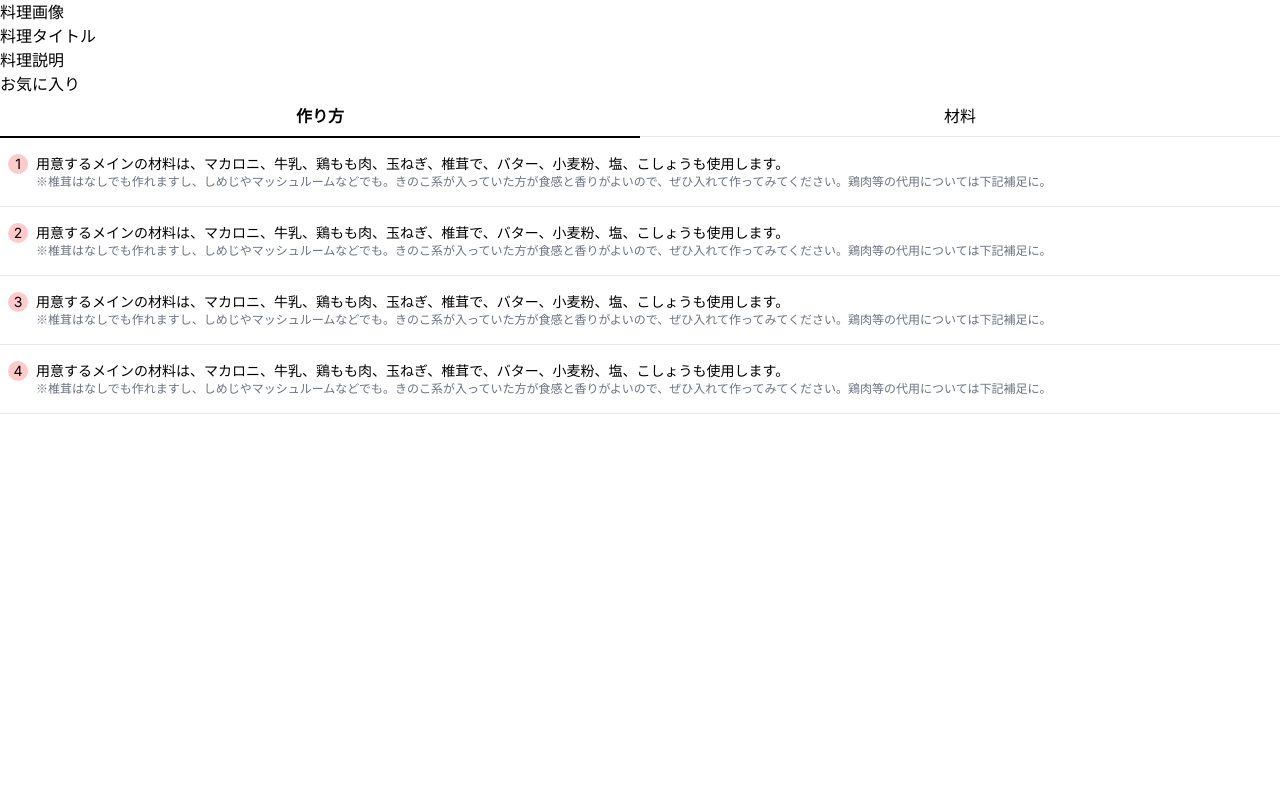
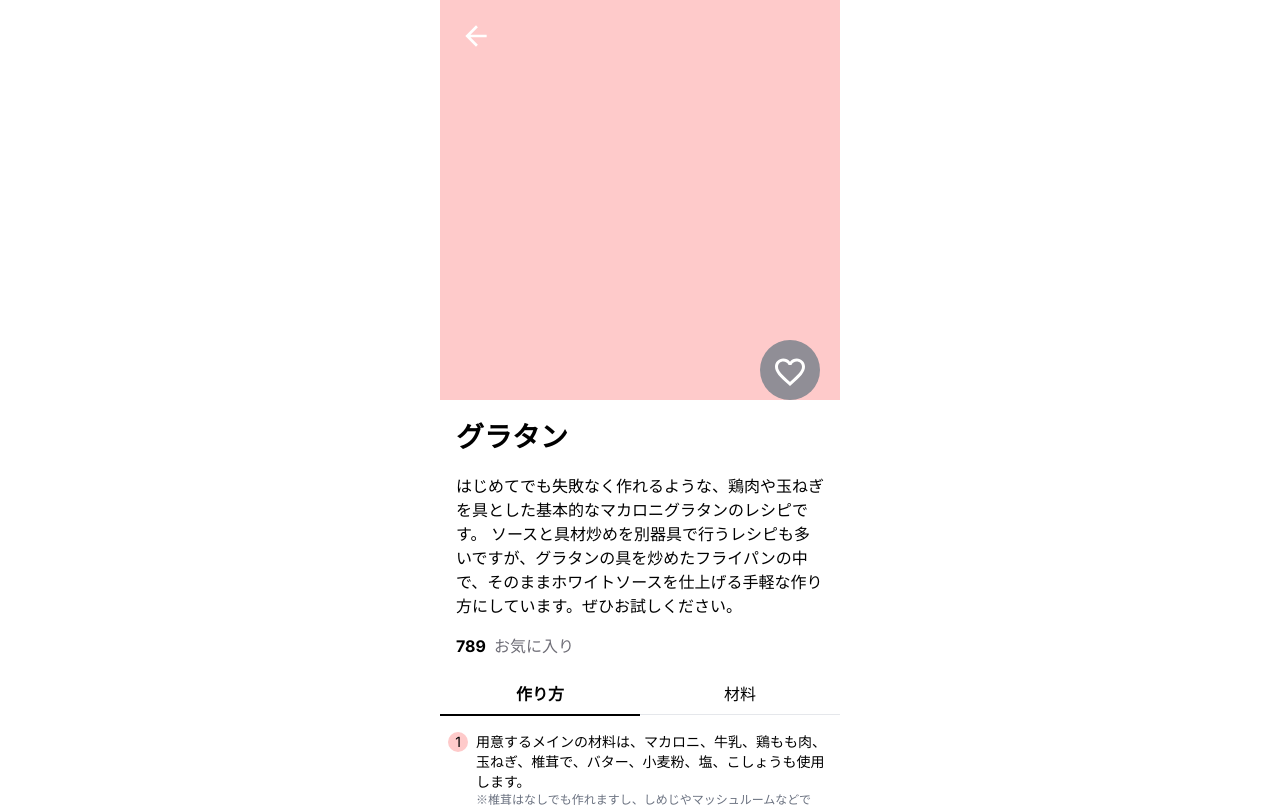
Before and after one commit to qin-team-recipe/03-recipe-app, a Next.js app: page /recipe/1 in a window 1280 px wide. Shown: the top 807 px of the page. Built offline with nearby package versions, Linux system fonts and the light colour scheme.

Commit message:
layoutのUI修正

```diff
--- a/src/app/recipe/layout.tsx
+++ b/src/app/recipe/layout.tsx
@@ -1,3 +1,5 @@
+import { MdFavoriteBorder, MdArrowBack } from 'react-icons/md';
+
 import { RecipeTabs } from '@/app/_components/recipe-tabs';
 
 export const metadata = {
@@ -7,11 +9,32 @@ export const metadata = {
 
 export default function Layout({ children }: { children: React.ReactNode }) {
   return (
-    <main>
-      <div>料理画像</div>
-      <div>料理タイトル</div>
-      <div>料理説明</div>
-      <div>お気に入り</div>
+    <main className='max-w-[400px] m-auto'>
+      {/* 料理画像 */}
+      <div className='relative'>
+        <div className='h-[400px] w-[400px] bg-red-200' />
+        <div className='w-[32px] h-[32px] absolute top-[20px] left-[20px]'>
+          <MdArrowBack className='w-[32px] h-[32px] text-[#fff]' />
+        </div>
+        <div className='w-[60px] h-[60px] absolute bottom-0 top-[340px] left-[320px] bg-[#908E96] rounded-full'>
+          <div className='w-[36px] h-[36px] absolute top-[14px] left-[12px]'>
+            <MdFavoriteBorder className='w-[36px] h-[36px] text-[#fff]' />
+          </div>
+        </div>
+      </div>
+      {/* 料理名、説明文 */}
+      <div>
+        <p className='font-bold text-[28px] m-4'>グラタン</p>
+        <p className='m-4'>
+          はじめてでも失敗なく作れるような、鶏肉や玉ねぎを具とした基本的なマカロニグラタンのレシピです。
+          ソースと具材炒めを別器具で行うレシピも多いですが、グラタンの具を炒めたフライパンの中で、そのままホワイトソースを仕上げる手軽な作り方にしています。ぜひお試しください。
+        </p>
+        {/* お気に入り */}
+        <div className='flex gap-2 m-4'>
+          <p className='font-bold'>789</p>
+          <p className='text-[#6F6E77]'>お気に入り</p>
+        </div>
+      </div>
       <RecipeTabs />
       {children}
     </main>
```
